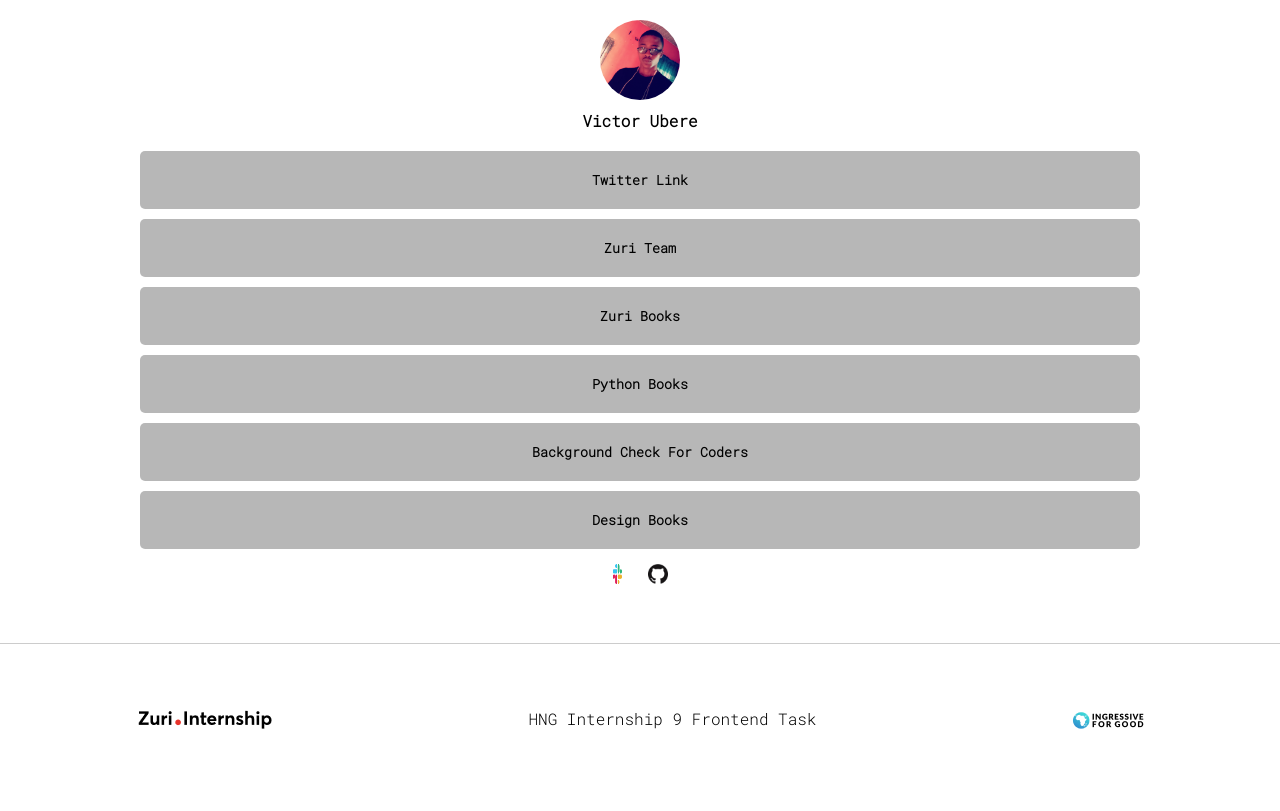
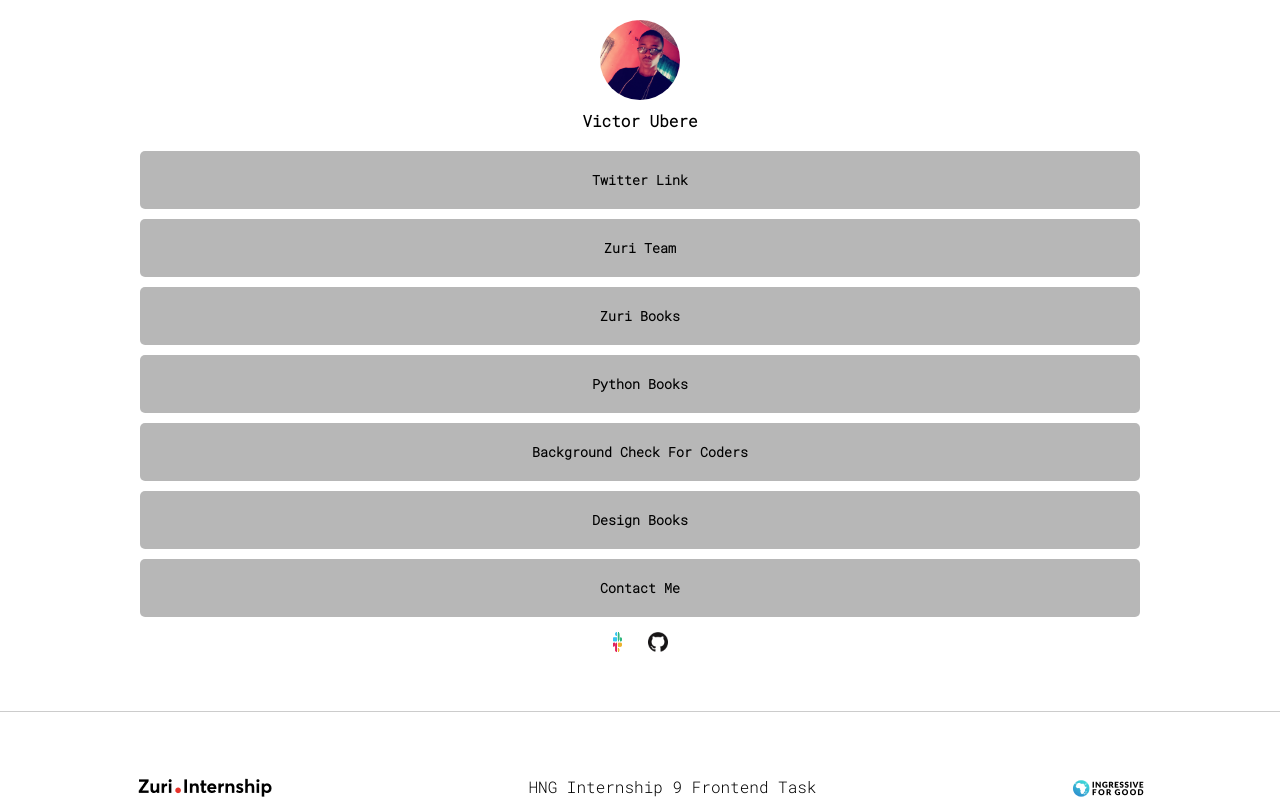
Before and after one commit to Vubere/zuri-stage1Task, a React (Vite) app: page / in a window 1280 px wide. Built offline with nearby package versions, Linux system fonts and the light colour scheme.

Commit message:
feat: added anchor tag that leads to contact page in Links component

```diff
--- a/src/components/Link.jsx
+++ b/src/components/Link.jsx
@@ -22,6 +22,9 @@ export default function Links() {
       <a href="https://books.zuri.team/design-rules">
         <button id="book__design">Design Books</button>
       </a>
+      <a href="/contact">
+        <button id="contact">Contact Me</button>
+      </a>
       <div className="slack_github">
         <img src={slack} alt="slack logo" id="slack"/>
         <a href="https://github.com/Vubere">
--- a/src/styles/_profile.css
+++ b/src/styles/_profile.css
@@ -6,6 +6,12 @@ header.profile{
   overflow: hidden;
   display: grid;
   place-items: center;
+}
+header.profile nav{
+  width: 100%;
+  display: flex;
+  justify-content: right;
+  padding-right: 10%;
 }
 header.profile .img{
   width: 80px;
```
Also changed, not shown: src/assets/_Avatar share button.png (added), src/assets/vector.png (added).
